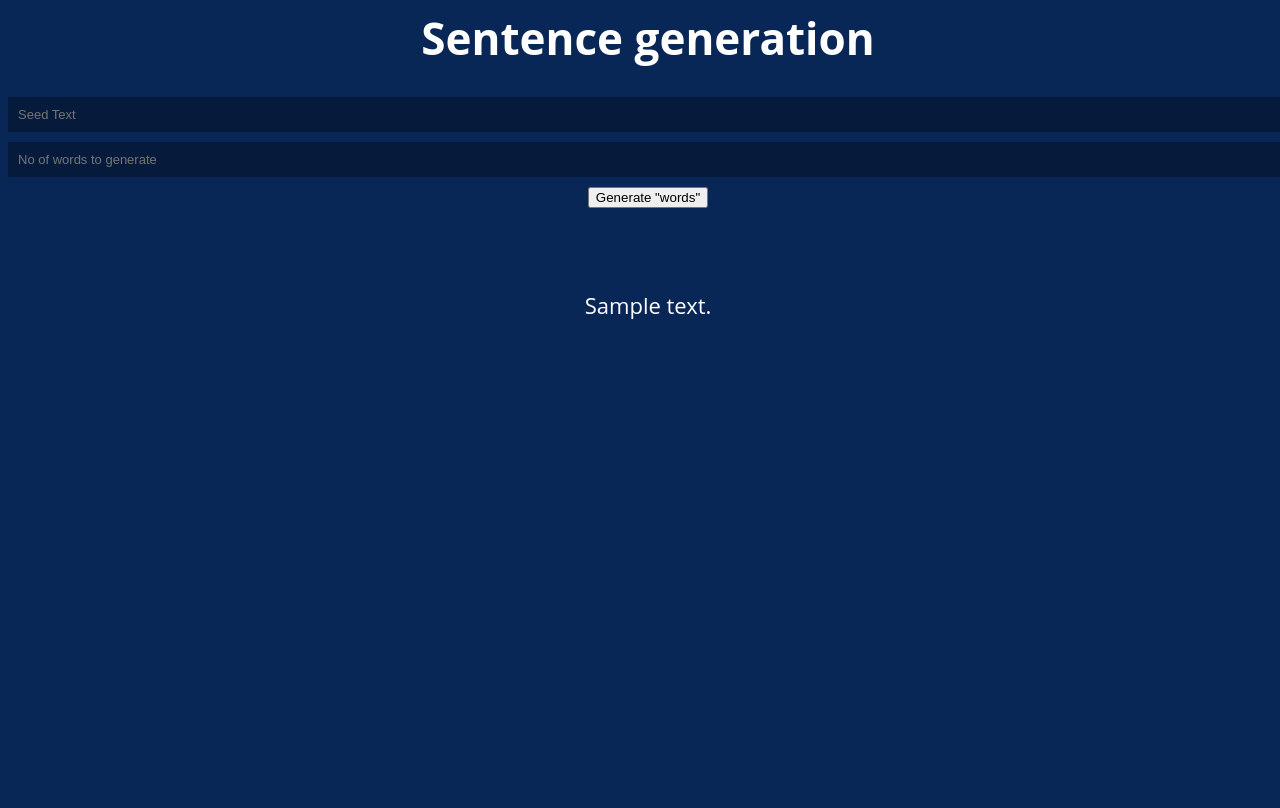
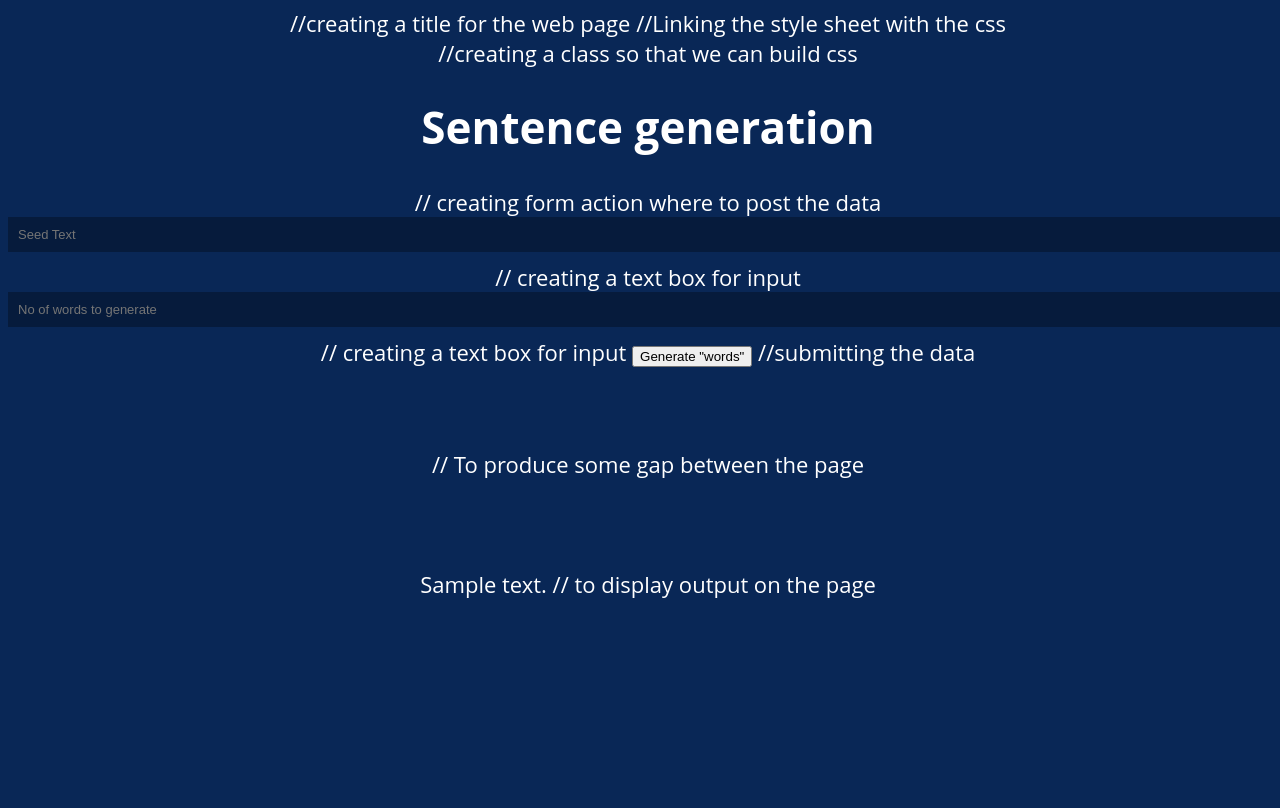
Before and after one commit to nikhilvemula60/application, a Flask app: template templates/index.html in a window 1280 px wide. Run offline with Flask 2, Linux system fonts and the light colour scheme; the template is opened without the code that fills it: most values are stand-ins (such as "Sample title", 1, 10 or a date in 2020).

Commit message:
Update index.html

```diff
--- a/templates/index.html
+++ b/templates/index.html
@@ -1,29 +1,27 @@
-<html >
+<html>
 <head>
   <meta charset="UTF-8">
-  <title>Sentence Generation Using Bidirectional LSTM</title>
+  <title>Sentence Generation Using Bidirectional LSTM</title> //creating a title for the web page
 	<title> Nikhil Vemula Final Project</title>
-
-
-<link rel="stylesheet" href="{{ url_for('static', filename='main.css') }}">
-
+<link rel="stylesheet" href="{{ url_for('static', filename='main.css') }}"> //Linking the style sheet with the css
 </head>
 <body>
- <div class="login">
+ <div class="login"> //creating a class so that we can build css
 	<h1> Sentence generation</h1>
 
-     <!-- Main Input For Receiving Query to our ML -->
-    <form action="{{ url_for('predict')}}"method="post">
+    <form action="{{ url_for('predict')}}"method="post"> // creating form action where to post the data
 
-    	<input type="text" name="seed_text" placeholder="Seed Text" required="required" autocomplete="off" />
-        <input type="text" name="poem_length" placeholder="No of words to generate" required="required" autocomplete="off" />
+    	<input type="text"  required="required" name="seed_text" placeholder="Seed Text"/> // creating a text box for input
+        <input type="text" required="required"  name="poem_length" placeholder="No of words to generate"/> // creating a text box for input
 
-        <button type="submit" class="btn btn-primary btn-block btn-large">Generate "words"</button>
+        <button type="submit" class="btn btn-primary btn-block btn-large">Generate "words"</button> //submitting the data
     </form>
 
+   <br> <br> // To produce some gap between the page
    <br>
+   <br> <br>
    <br>
-   {{ prediction_text }}
+   {{ prediction_text }} // to display output on the page
  </div>
 </body>
 </html>
```
